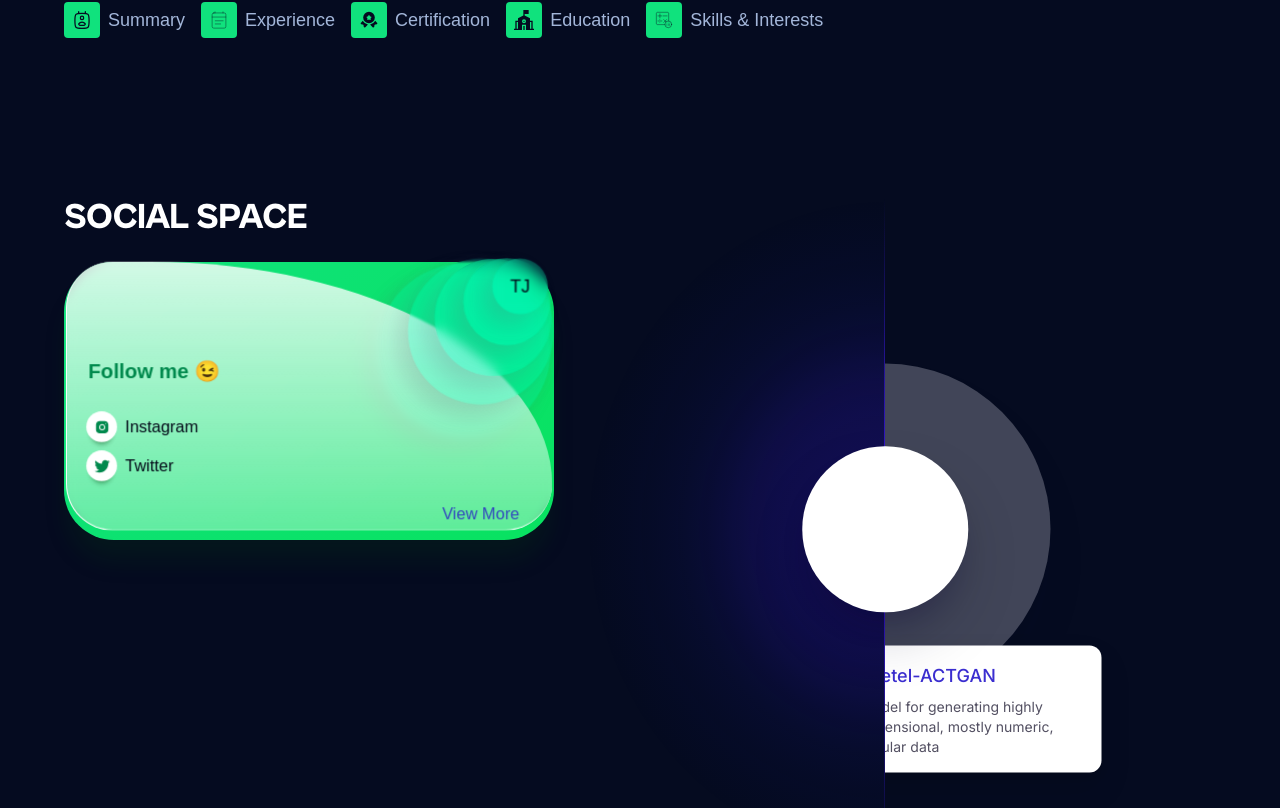
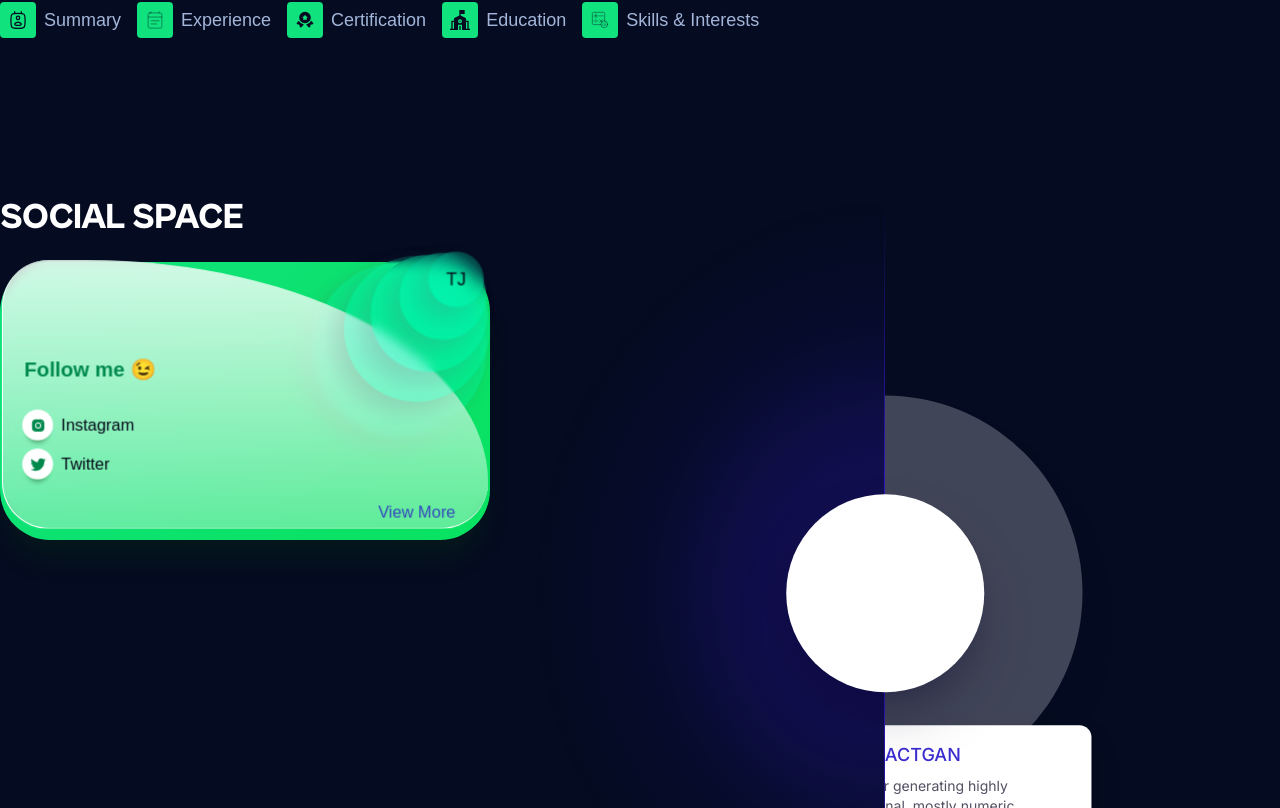
Before and after one commit to tolujacob05/newPort, a Next.js app in the folder port/: page / in a window 1280 px wide. Shown: the part 1992-2800 px from the top of the page. Built offline with nearby package versions, Linux system fonts and the light colour scheme; a web font is replaced by a local one.

Commit message:
remodeling

```diff
--- a/port/components/background.tsx
+++ b/port/components/background.tsx
@@ -12,7 +12,7 @@ export default function Background() {
   return (
     <>
       <div className="relative min-h-screen w-full">
-        <WidthLayout>
+        {/* <WidthLayout> */}
         <div className="flex flex-col lg:space-y-40 z-20">
           <Home />
           <Slider />
@@ -25,7 +25,7 @@ export default function Background() {
           <Message />
           <Footer />
         </div>
-        </WidthLayout>
+        {/* </WidthLayout> */}
 
         <div className="absolute h-20 w-20 border-2 border-white/70 rounded-full top-20 right-20 animate-[one_8s_linear_infinite] bg-[rgba(255, 255, 255, 0.5)]"></div>
         <div className="absolute h-20 w-20 border-2 border-white/70 rounded-full top-60 left-60 animate-[one_10s_linear_infinite] bg-[rgba(217, 22, 22, 0.5)]"></div>
--- a/port/components/comment.tsx
+++ b/port/components/comment.tsx
@@ -4,7 +4,7 @@ export const Comment = () => {
       <div className="void" id="void">
         <div className="crop">
           <div id="card-list" className="ul">
-            <div className="li w-full pb-10 lg:pb-0">
+            <div className="li w-11/12">
               <div className="comment-card px-4 py-4">
                 <span className="model-name">Gretel-ACTGAN</span>
                 <span>
```
Lines whose indentation alone changed are shown as unchanged.
